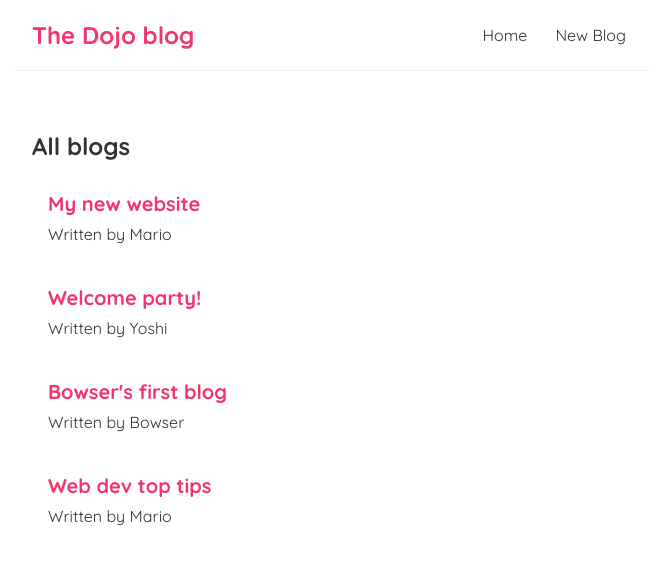
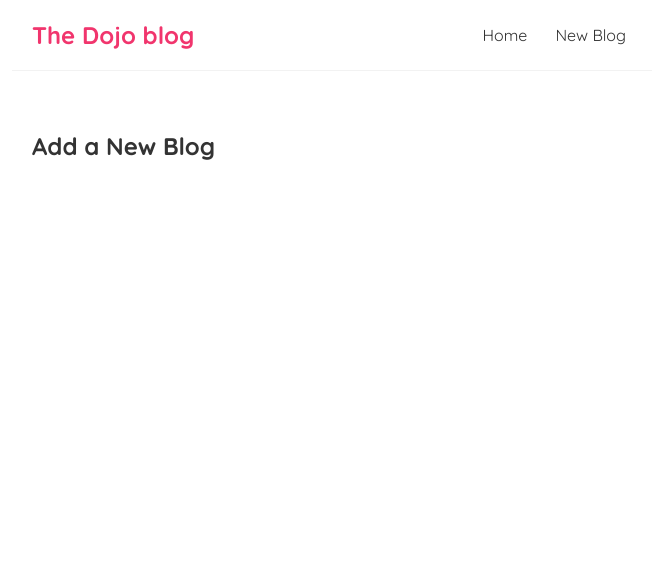
Before and after one commit to baibhavprdn/react-blog, a React (Create React App) app: page /create in a window 1280 px wide. Shown: the top 564 px of the page, without its empty margins (308-964 px from the left). Built offline with nearby package versions, Linux system fonts and the light colour scheme; data requests are answered from the project's data file.

Commit message:
adding routes

```diff
--- a/package.json
+++ b/package.json
@@ -8,6 +8,7 @@
     "@testing-library/user-event": "^13.5.0",
     "react": "^18.2.0",
     "react-dom": "^18.2.0",
+    "react-router-dom": "^6.22.2",
     "react-scripts": "5.0.1",
     "web-vitals": "^2.1.4"
   },
--- a/src/App.js
+++ b/src/App.js
@@ -3,13 +3,24 @@
 import Navbar from './components/navbar';
 // import Home from './screens/home';
 import HomeNew from './screens/HomeNew';
+import Create from './screens/newBlog'
+import { BrowserRouter as Router, Routes, Route } from 'react-router-dom';
 
 function App() {
   return (
-    <div className="App">
-      <Navbar />
-      <HomeNew />
-    </div>
+    <Router>
+      <div className="App">
+        <Navbar />
+        <div className="content home">
+          <Routes>
+            <Route path="/" exact element={<HomeNew />}>
+            </Route>
+            <Route path="/create" exact element={<Create />}>
+            </Route>
+          </Routes>
+        </div>
+      </div>
+    </Router>
   );
 }
 
--- a/src/index.js
+++ b/src/index.js
@@ -2,6 +2,8 @@ import React from 'react';
 import ReactDOM from 'react-dom/client';
 import './index.css';
 import App from './App';
+// import { RouterProvider } from 'react-router-dom';
+// import router from './routes/routes';
 
 const root = ReactDOM.createRoot(document.getElementById('root'));
 root.render(
--- a/src/screens/HomeNew.js
+++ b/src/screens/HomeNew.js
@@ -6,7 +6,6 @@ const HomeNew = () => {
 
   return (
     <>
-      <div className="content home">
       {/* conditional rendering in react */}
       {
         errorMessage && <div>Error: {errorMessage}</div>
@@ -21,7 +20,6 @@ const HomeNew = () => {
       {/* <p>{name}</p>
 
         <button onClick={() => handleNameChange('luigi')}>Click name</button> */}
-      </div>
     </>
   );
 }
--- /dev/null
+++ b/src/screens/newBlog.js
@@ -0,0 +1,11 @@
+const Create = () => {
+  return (
+    <>
+      <div className="create">
+        <h2>Add a New Blog</h2>
+      </div>
+    </>
+  );
+}
+
+export default Create;
```
Also changed, not shown: src/routes/routes.js (added, +17 -0 lines), 1 other file (tests, documents, lock files or other folders). Lines whose indentation alone changed are shown as unchanged.
